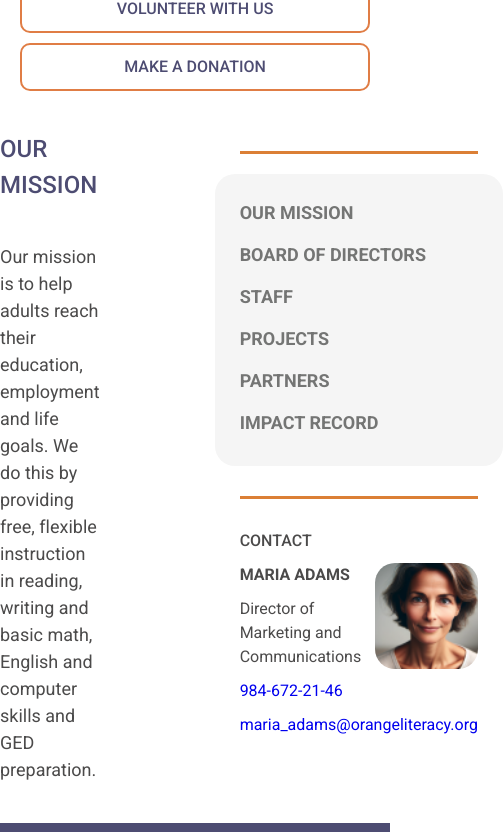
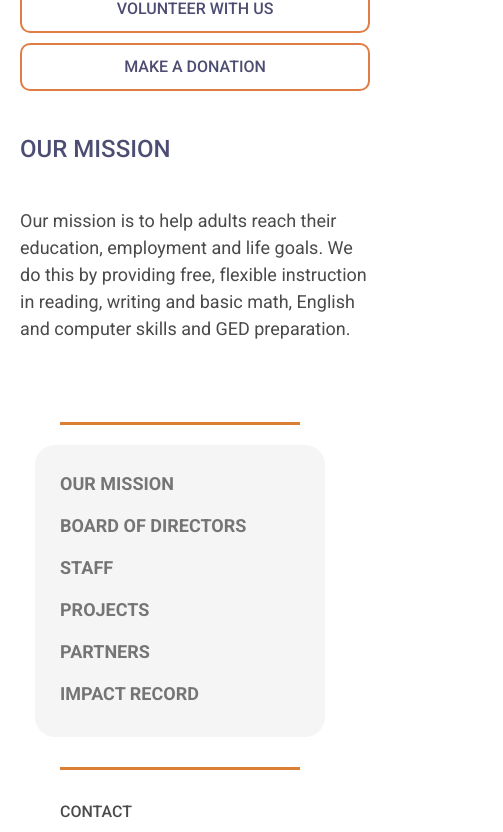
Before and after one commit to yburdakova/orange_literacy, a React (Vite) app in the folder client/: page /about in a window 390 px wide. Shown: the part 955-1787 px from the top of the page, 503 px wide, since content can reach past the window. Built offline with nearby package versions, Linux system fonts and the light colour scheme.

Commit message:
feat(InfoPage): add responsiveness

```diff
--- a/client/src/styles/InfoPage.css
+++ b/client/src/styles/InfoPage.css
@@ -118,5 +118,20 @@
   font-size: 24px;
   color: #FFFFFF;
   text-shadow: 0px 4px 4px rgba(0, 0, 0, 0.25);
+}
 
+@media screen and (max-width: 768px) {
+  .infoBox{
+    margin: 0 20px;
+    gap: 60px;
+  }
 }
+
+@media screen and (max-width: 600px) {
+  .infoBox{
+    flex-direction: column;
+  }
+  .right-block{
+    margin-left: 40px;
+  }
+}
```
